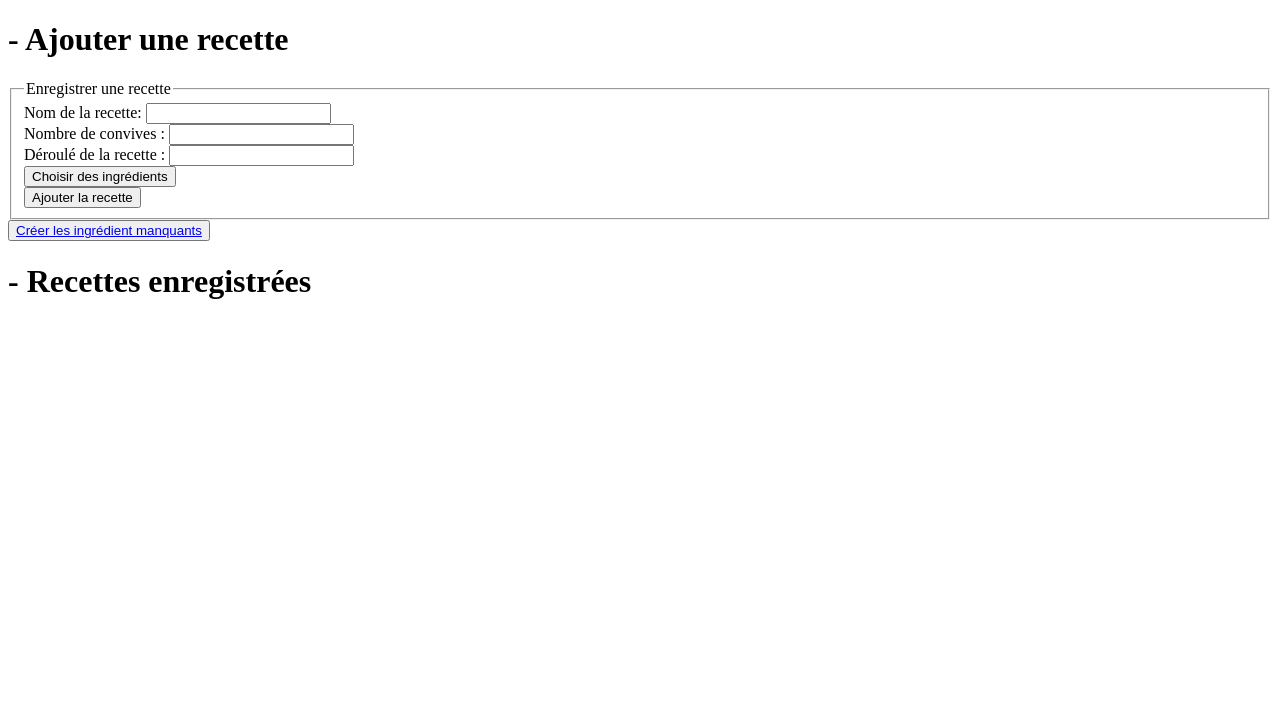
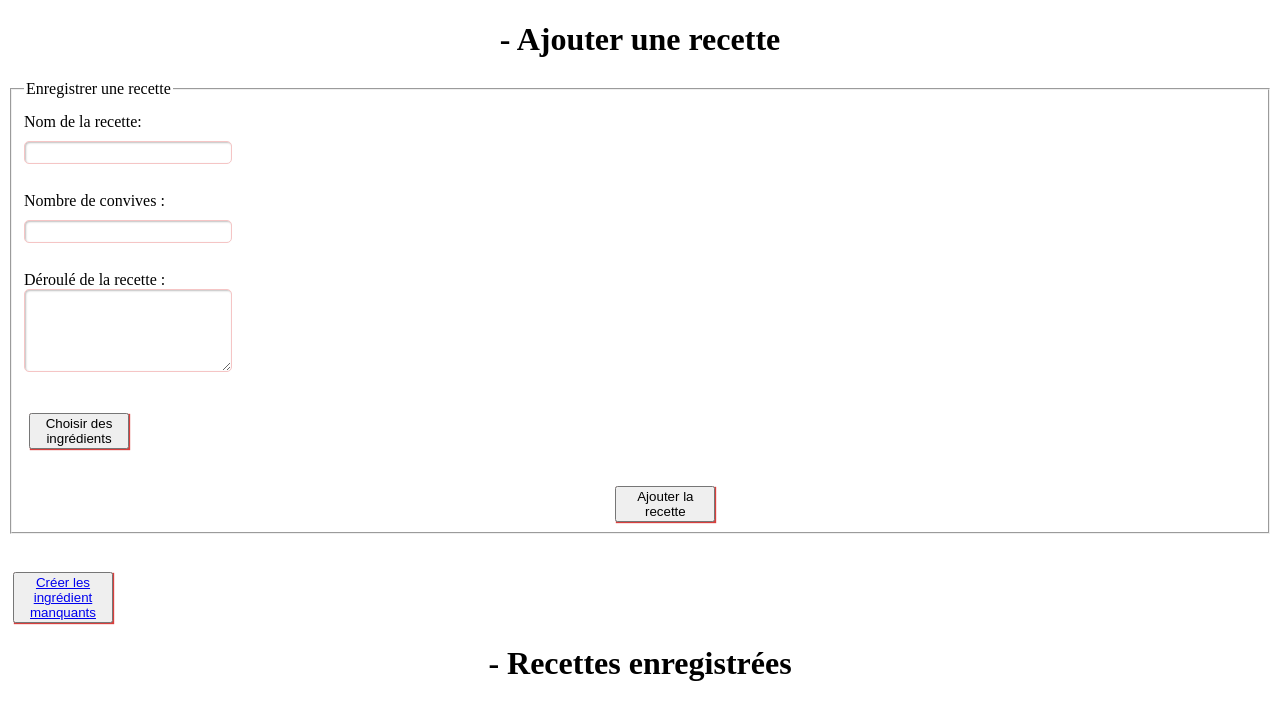
Before and after one commit to can-aksu34/GESTION_REPAS, a website: page public/recette.html in a window 1280 px wide. Drawn offline with nearby package versions, Linux system fonts and the light colour scheme.

Commit message:
modif css page recette

```diff
--- a/index.js
+++ b/index.js
@@ -67,10 +67,10 @@ app.post("/api/recette", (req, res) => {
 	const data = {
 		nomRecette: req.body.nameRecette,
 		nbConvives: req.body.nbConvives,
-		deroule: req.body.deroule
+		deroule: req.body.deroule,
 	};
 	var sql =
-		"INSERT INTO recette (NomRecette, Deroule, nbConvives) VALUES (?,?,?)";
+		"INSERT INTO recette (NomRecette, Deroule, nbConvives) VALUES (?,?,?);";
 	connection.query(
 		sql,
 		[data.nomRecette, data.deroule, data.nbConvives],
@@ -78,7 +78,7 @@ app.post("/api/recette", (req, res) => {
 			if (error) throw error;
 			else {
 				console.log("Enregistrement reussie");
-				res.send('ok!')
+				res.send("ok!");
 			}
 		}
 	);
--- a/public/recette.html
+++ b/public/recette.html
@@ -5,20 +5,74 @@
 		<meta http-equiv="X-UA-Compatible" content="IE=edge" />
 		<meta name="viewport" content="width=device-width, initial-scale=1.0" />
 		<title>Recette</title>
+		<style>
+			label {
+				margin-top: 10px;
+				display: block;
+			}
+			h1 {
+				text-align: center;
+			}
+
+			input {
+				margin-top: 10px;
+				display: block;
+			}
+
+			input,
+			textarea,
+			select {
+				padding: 3px;
+				border: 1px solid #f5c5c5;
+				border-radius: 5px;
+				width: 200px;
+				box-shadow: 1px 1px 2px #c0c0c0 inset;
+			}
+
+			/* Choix des ingrédients */
+
+			button {
+				width: 100px;
+				margin-left: 5px;
+				box-shadow: 1px 1px 1px #d83f3d;
+				cursor: pointer;
+				margin-top: 3%;
+			}
+
+			#ajouterRecette {
+				margin-top: 3%;
+				margin-left: 48%;
+			}
+
+			#result input {
+				display: inline-block;
+			}
+
+			input[type="checkbox"]{
+				width: 20px;
+				height: 20px;
+			}
+		</style>
 	</head>
 	<body>
 		<h1>- Ajouter une recette</h1>
 		<fieldset>
 			<legend>Enregistrer une recette</legend>
-			Nom de la recette: <input type="text" name="" id="nameRecette" /><br />
-			Nombre de convives : <input type="number" name="" id="nbConvives" /><br />
-			Déroulé de la recette :
-			<input type="textarea" name="" id="deroule" /><br />
+			<label>Nom de la recette:</label>
+			<input type="text" name="" id="nameRecette" /><br />
+			<label>Nombre de convives :</label>
+			<input type="number" name="" id="nbConvives" /><br />
+			<label>Déroulé de la recette :</label>
+			<textarea name="" id="deroule" rows="5" cols="33"></textarea><br />
 			<button id="choixIngredient">Choisir des ingrédients</button>
 			<div id="result"></div>
 			<button id="ajouterRecette">Ajouter la recette</button>
 		</fieldset>
-        <button><a href="http://localhost:3000/ingredients.html">Créer les ingrédient manquants</a></button>
+		<button>
+			<a href="http://localhost:3000/ingredients.html"
+				>Créer les ingrédient manquants</a
+			>
+		</button>
 		<h1>- Recettes enregistrées</h1>
 
 		<script src="https://cdn.jsdelivr.net/npm/axios/dist/axios.min.js"></script>
@@ -41,6 +95,10 @@
 					});
 			});
 
+			buttonRecette.addEventListener("click", () => {
+				axios.post("/api/recette", {});
+			});
+
 			buttonIngredient.addEventListener("click", () => {
 				afficherIngredients();
 			});
@@ -56,14 +114,16 @@
 						const div = document.createElement("div");
 						const input = document.createElement("input");
 						const label = document.createElement("label");
+						const quantiteUnitaire = document.createElement("label");
 						const quantite = document.createElement("input");
 						label.innerHTML = element.Nom;
+						quantiteUnitaire.innerHTML = "Quantité unitaire : " + element.poids;
 						input.setAttribute("type", "checkbox");
 						quantite.setAttribute("type", "number");
 						div.appendChild(label);
-                        div.appendChild(quantite);
+						div.appendChild(quantiteUnitaire)
+						div.appendChild(quantite);
 						div.appendChild(input);
-
 
 						// input.addEventListener('click', () => {
 						// const form = document.createElement("input")
```
